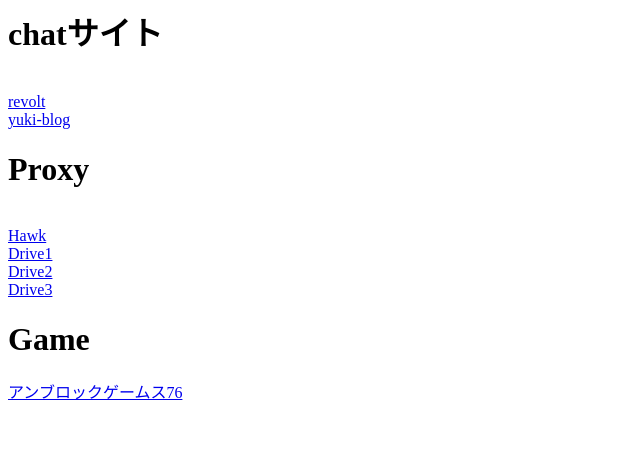
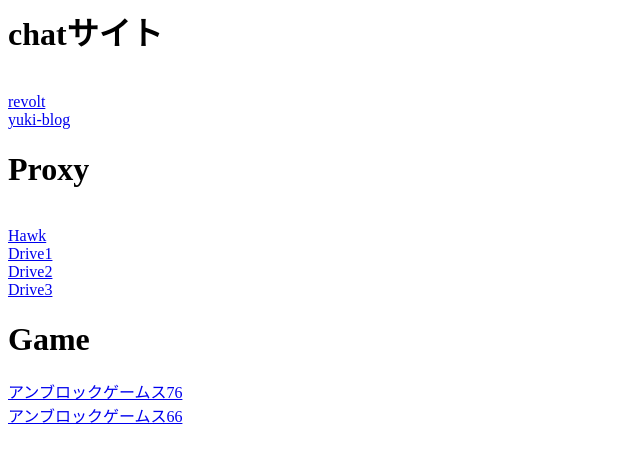
Before and after one commit to kkk2z/blog, a plain HTML site: page main.html in a window 1280 px wide. Shown: the whole page, without its empty margins (0-640 px from the left). Drawn offline with Linux system fonts and the light colour scheme.

Commit message:
Update main.html

```diff
--- a/main.html
+++ b/main.html
@@ -26,5 +26,7 @@
 <br>
 <h1>Game</h1>
 <a href="https://sites.google.com/site/unblockedgame76/">アンブロックゲームス76</a>
+<br>
+<a href="https://sites.google.com/site/unblockedgames66ez/">アンブロックゲームス66</a>
 </body>
 </html>
```
